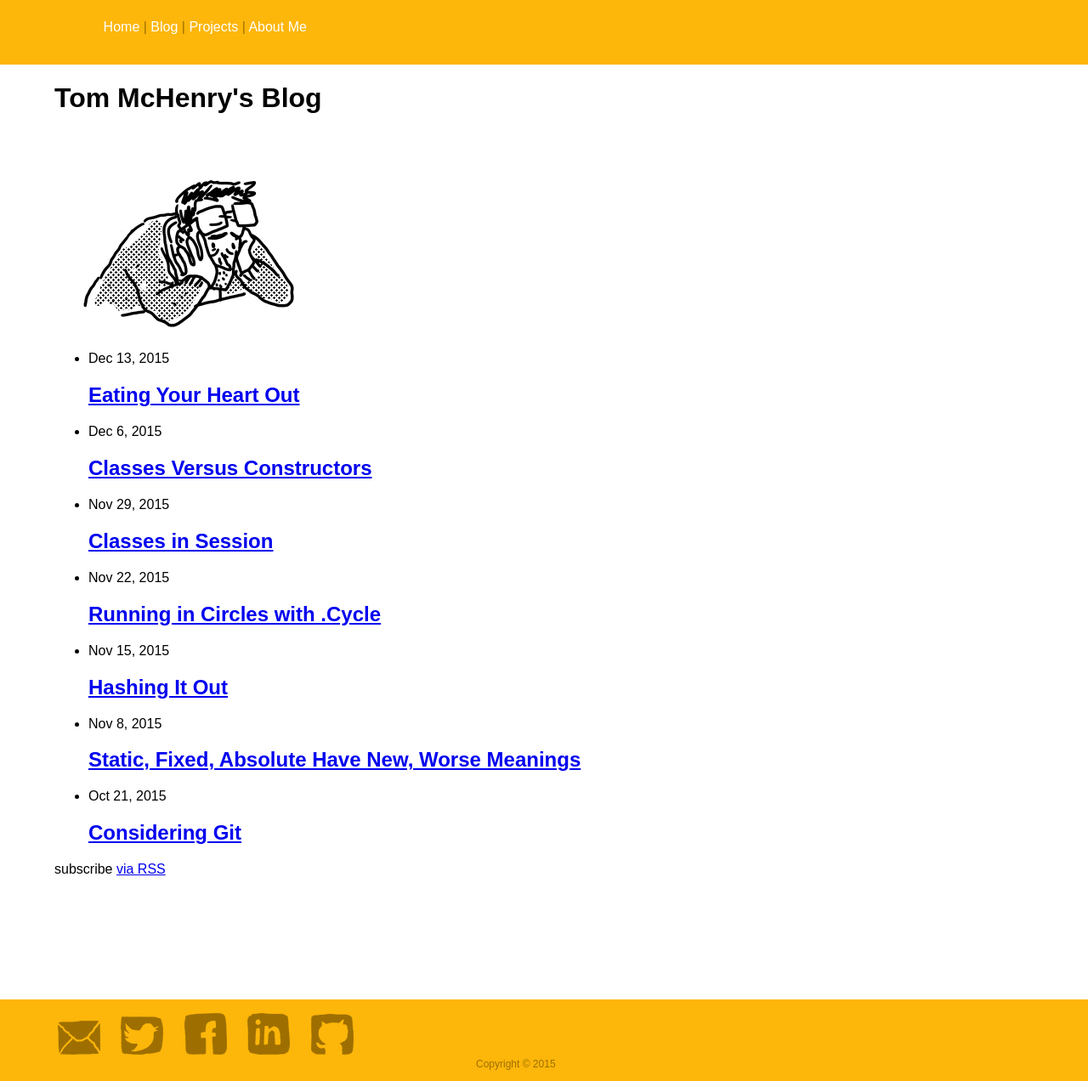
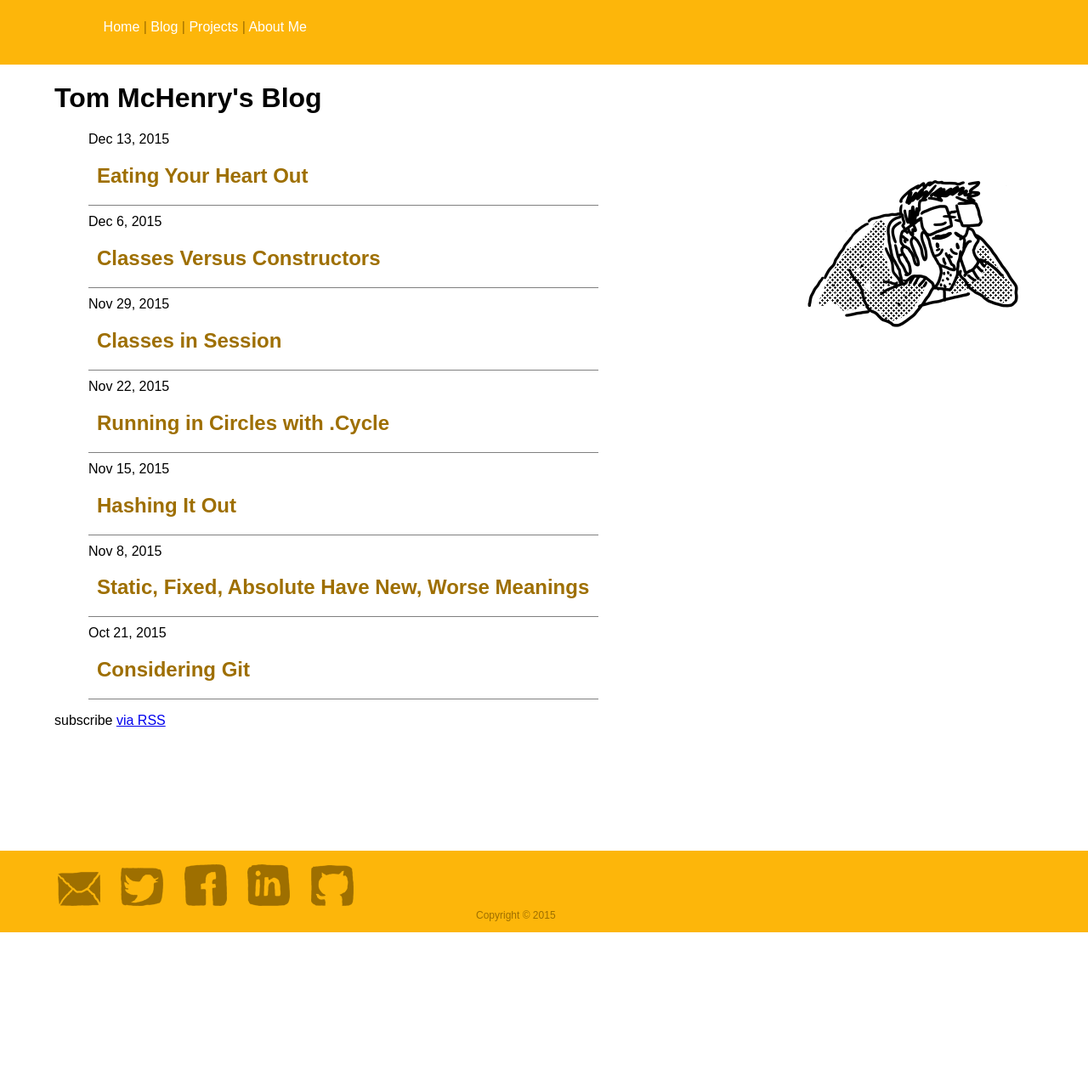
Before and after one commit to tommchenry/tommchenry.github.io, a Jekyll site: the page built from blog.html, in a window 1280 px wide. Shown: the whole page at 85% size. Built offline with Jekyll 4.4.1, drawn with Linux system fonts in a browser that asks for light colours; after the commit the page ends 1097 px from its top, so only the background shows below that.

Commit message:
Add misc. CSS updates.

```diff
--- a/css/default.css
+++ b/css/default.css
@@ -87,6 +87,36 @@ main {
 
 .home {
   padding: 0 5% 10% 5%;
+  min-height: 400px;
+}
+
+.home a{
+  color: #9E6F00;
+  text-decoration: none;
+}
+
+.post-content {
+  padding: 0 5% 10% 5%;
+}
+
+.post-list a{
+  color: #9E6F00;
+  text-decoration:none;
+  padding-left: 10px;
+}
+
+.post-list{
+  list-style: none;
+}
+
+.post-list > li{
+  margin-bottom: 10px;
+  border-bottom: 1px gray solid;
+  width: 600px;
+}
+
+.right{
+  float: right;
 }
 
 footer {
```
